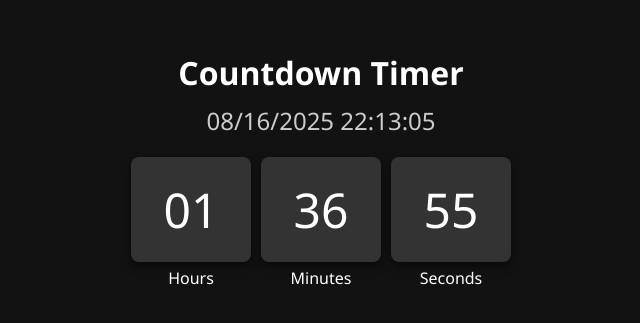
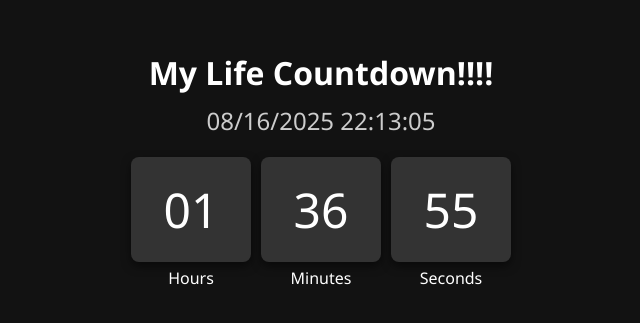
Before and after one commit to jeremyhuangmiami/countdowntimernotion, a plain HTML site: page index.html in a window 1280 px wide. Shown: the part 249-572 px from the top of the page, without its empty margins (319-959 px from the left). Drawn offline with Linux system fonts and the light colour scheme.

Commit message:
Update index.html

```diff
--- a/index.html
+++ b/index.html
@@ -49,7 +49,7 @@
   </style>
 </head>
 <body>
-  <h1>Countdown Timer</h1>
+  <h1>My Life Countdown!!!!</h1>
   <div class="datetime" id="datetime">Loading...</div>
 
   <div class="flip-clock">
```
